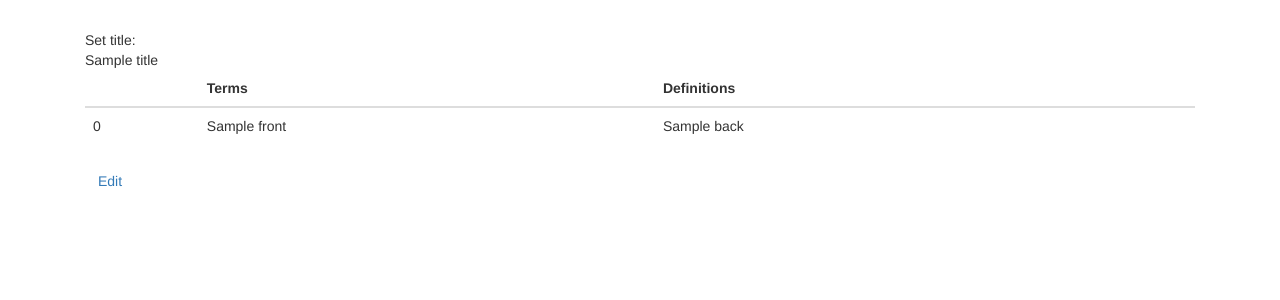
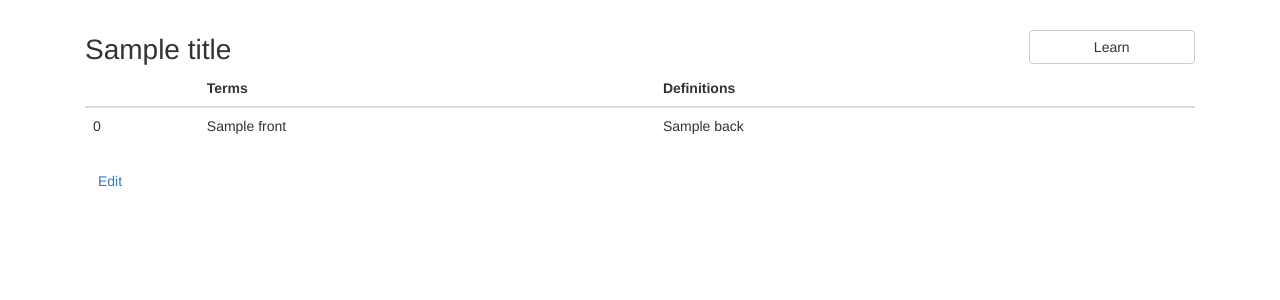
Before and after one commit to PLJean/django-flashcard, a Django app: template flash_card/templates/flash_card/set.html in a window 1280 px wide. Shown: the part 64-364 px from the top of the page. Run offline with Django 3.2, Linux system fonts and the light colour scheme; the template is opened without the code that fills it: most values are stand-ins (such as "Sample title", 1, 10 or a date in 2020); some libraries are stand-ins or nearby versions.

Commit message:
CSS changes such as adding a Learn button, moving Done button to the right, and increasing size of title of set

```diff
--- a/flash_card/static/flash_card/css/main.css
+++ b/flash_card/static/flash_card/css/main.css
@@ -3,8 +3,21 @@
     margin-bottom: 5px;
 }
 
+#learn-btn {
+    width: 15%;
+}
+
 .counter {
 
+}
+
+#set-title {
+
+}
+
+#id_name {
+    width: 70%;
+    font-size: 28px;
 }
 
 .list-flashcard {
--- a/flash_card/templates/flash_card/index.html
+++ b/flash_card/templates/flash_card/index.html
@@ -1,4 +1,5 @@
 {%  extends 'flash_card/root_template.html' %}
+{% load flashcard_extras %}
 
 {% block body %}
 <div id="sets-list">
@@ -6,7 +7,8 @@
         {% for set in all_sets %}
              <li>
                 <div class="set-item">
-                    <a href="/flash_card/{{ set.id }}">{{ set.name }}</a>
+                    <a href="/flash_card/{{ set.id }}">{{ set.name }}</a> |
+                    <span> {{ set_lens|at:forloop.counter0 }} cards</span>
                 </div>
              </li>
         {% endfor %}
--- a/flash_card/templates/flash_card/root_template.html
+++ b/flash_card/templates/flash_card/root_template.html
@@ -12,25 +12,16 @@
 
     <title>Flash Card</title>
 
-    <!-- Bootstrap Core CSS -->
  <link href={%  static "flash_card/css/main.css" %} rel="stylesheet">
 
-    <link href={%  static "flash_card/css/bootstrap.min.css" %} rel="stylesheet">
-{#    <link href={%  static "flash_card/css/sidebar.css" %} rel="stylesheet">#}
-
-    <!-- HTML5 Shim and Respond.js IE8 support of HTML5 elements and media queries -->
-    <!-- WARNING: Respond.js doesn't work if you view the page via file:// -->
-    <!--[if lt IE 9]>
-        <script src="https://oss.maxcdn.com/libs/html5shiv/3.7.0/html5shiv.js"></script>
-        <script src="https://oss.maxcdn.com/libs/respond.js/1.4.2/respond.min.js"></script>
-    <![endif]-->
+ <!-- Bootstrap CSS -->
+ <link href={%  static "flash_card/css/bootstrap.min.css" %} rel="stylesheet">
 
 </head>
 
 <body>
 <nav class="navbar navbar-default">
   <div id="navbar-container" class="container">
-    <!-- Brand and toggle get grouped for better mobile display -->
     <div class="navbar-header">
       <button type="button" class="navbar-toggle collapsed" data-toggle="collapse" data-target="#bs-example-navbar-collapse-1" aria-expanded="false">
         <span class="sr-only">Toggle navigation</span>
@@ -43,7 +34,6 @@
         </a>
     </div>
 
-    <!-- Collect the nav links, forms, and other content for toggling -->
     <div class="collapse navbar-collapse" id="bs-example-navbar-collapse-1">
       <ul class="nav navbar-nav">
 {#        <li class="active"><a href="#">Link <span class="sr-only">(current)</span></a></li>#}
@@ -65,8 +55,8 @@
         <li><a href="{% url 'flash_card:index' %}" class="">Your Sets</a></li>
         <li><a href="{% url 'flash_card:create' %}" class="btn btn-default btn-md ">Create</a></li>
       </ul>
-    </div><!-- /.navbar-collapse -->
-  </div><!-- /.container-fluid -->
+    </div>
+  </div>
 </nav>
 <div class="container">
     <div class="col-lg-12">
@@ -75,14 +65,12 @@
             {% endblock %}
         </p>
     </div>
-    <!-- /#page-content-wrapper -->
 </div>
-    <!-- /#wrapper -->
 
     <!-- jQuery -->
     <script src={% static "flash_card/js/jquery.js" %}></script>
 
-    <!-- Bootstrap Core JavaScript -->
+    <!-- Bootstrap JavaScript -->
     <script src={% static "flash_card/js/bootstrap.min.js" %}></script>
 
     <script src={% static "flash_card/js/main.js" %}></script>
--- a/flash_card/templates/flash_card/set.html
+++ b/flash_card/templates/flash_card/set.html
@@ -2,8 +2,9 @@
 
 {% block body %}
     <div id="set-title">
-        <div>Set title: </div>
-        <div>{{ title }}</div>
+{#        <div>Set title: </div>#}
+        <span href="{% url 'flash_card:learn' set_id %}" id="id_name">{{ title }}</span>
+        <input id="learn-btn" class="btn btn-default btn-md" style="float: right" value="Learn">
     </div>
     <table id="set-list" class="table">
         <thead id="card-cols">
--- a/flash_card/urls.py
+++ b/flash_card/urls.py
@@ -14,4 +14,7 @@ urlpatterns = [
     url(r'^flash_card/(?P<set_id>[0-9]+)/edit/?$',    views.edit_set, name='edit'),
     # /flash_card/112:save
     url(r'^flash_card/(?P<set_id>[0-9]+)/save/create=(?P<create>[0-9]+)/?$',  views.save_set, name='save'),
+    # /flash_card/112/learn
+    url(r'^flash_card/(?P<set_id>[0-9]+)/learn/?$', views.learn, name='learn'),
+
 ]
```
Also changed, not shown: flash_card/templates/flash_card/edit.html (+3 -4 lines), flash_card/templatetags/flashcard_extras.py (added, +8 -0 lines), flash_card/templatetags/__init__.py (added).
